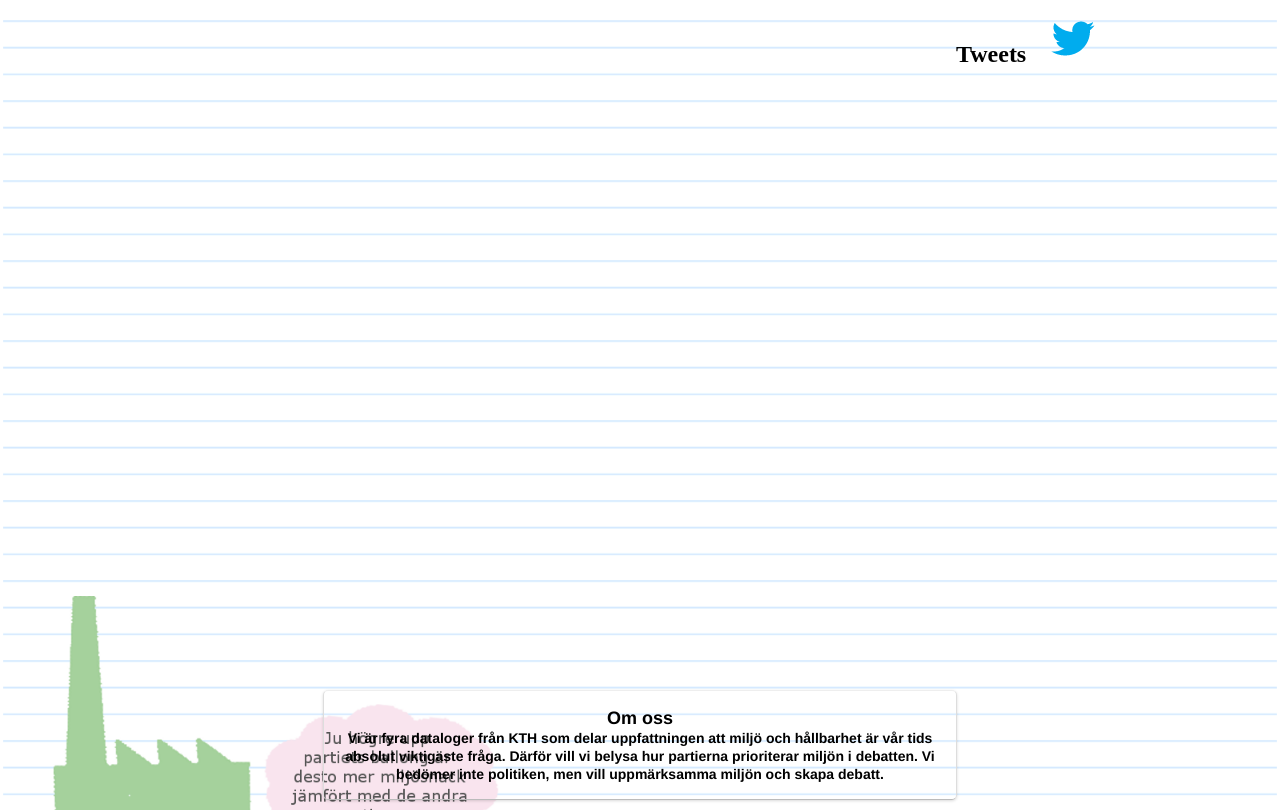
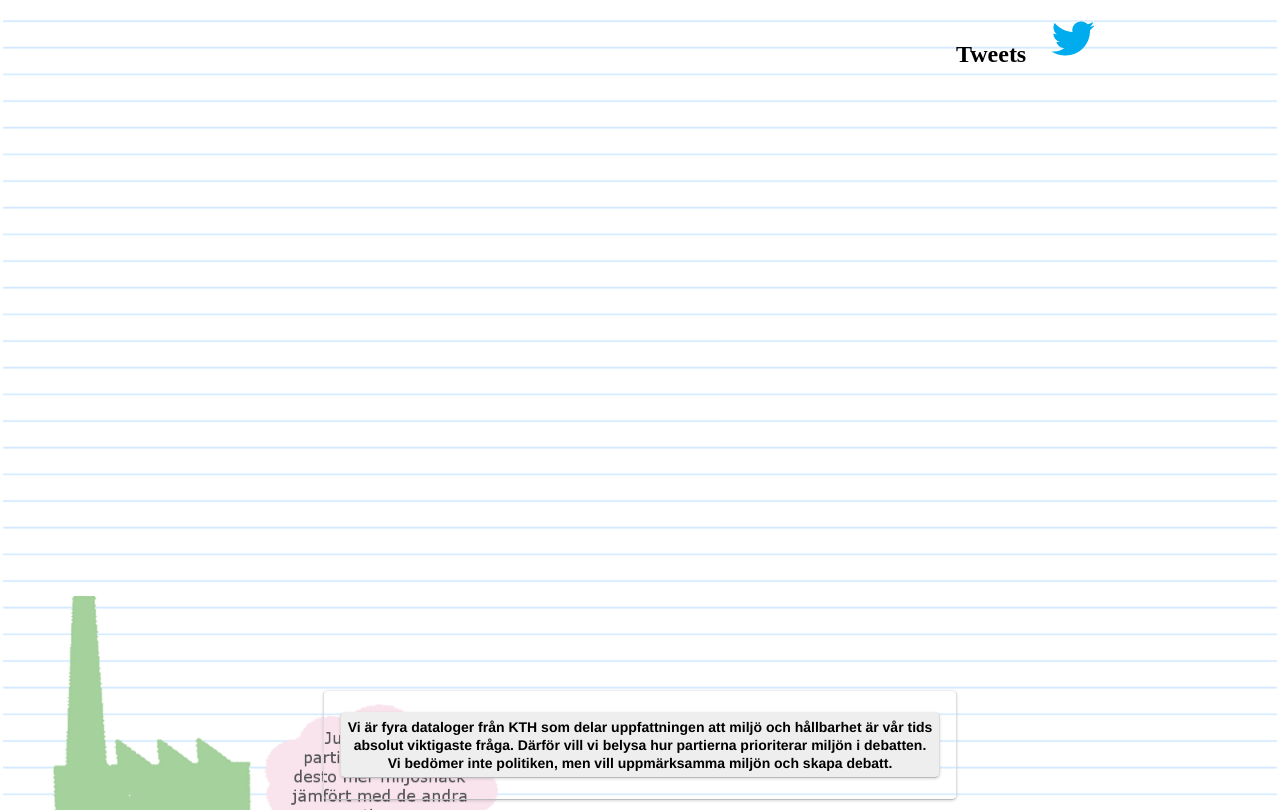
Before and after one commit to CO2Ninja/Debattklimatet, a Django app: page / in a window 1280 px wide. Run offline with Django 3.2, Linux system fonts and the light colour scheme; some libraries are stand-ins or nearby versions.

Commit message:
added "om oss"-box

```diff
--- a/django_backend/templates/debattklimatet/twitteruser_list.html
+++ b/django_backend/templates/debattklimatet/twitteruser_list.html
@@ -44,6 +44,19 @@ footer {
     box-shadow: 0 1px 3px rgba(0,0,0,0.15);
     font: bold 14px/18px Helvetica, Arial, sans-serif;
   }
+#content {
+    display: inline-block;
+    padding: 5px;
+    margin: 5px 0;
+    border: #ddd 1px solid;
+    border-top-color: #eee;
+    border-bottom-color: #bbb;
+    border-radius: 5px;
+    box-shadow: 0 1px 3px rgba(0,0,0,0.15);
+    background-color:#EEEEEE;
+    font: bold 14px/18px Helvetica, Arial, sans-serif;
+    color: #000;
+    }
 </style>
 
 <div style="width:100%;margin:0px auto;">
@@ -67,10 +80,10 @@ footer {
     <footer>
     <div style="width:60%;margin:0px auto;text-align:center">
         <div id="box">
-            <div style="font: bold 18px/22px Helvetica, Arial, sans-serif;text-align:center" >Om oss</div>
+            <div id="content" >
                 Vi är fyra dataloger från KTH som delar uppfattningen att miljö och hållbarhet är vår tids absolut
                 viktigaste fråga. Därför vill vi belysa hur partierna prioriterar miljön i debatten.
-                Vi bedömer inte politiken, men vill uppmärksamma miljön och skapa debatt.
+                Vi bedömer inte politiken, men vill uppmärksamma miljön och skapa debatt.</div>
         </div>
     </div>
     </footer>
```
